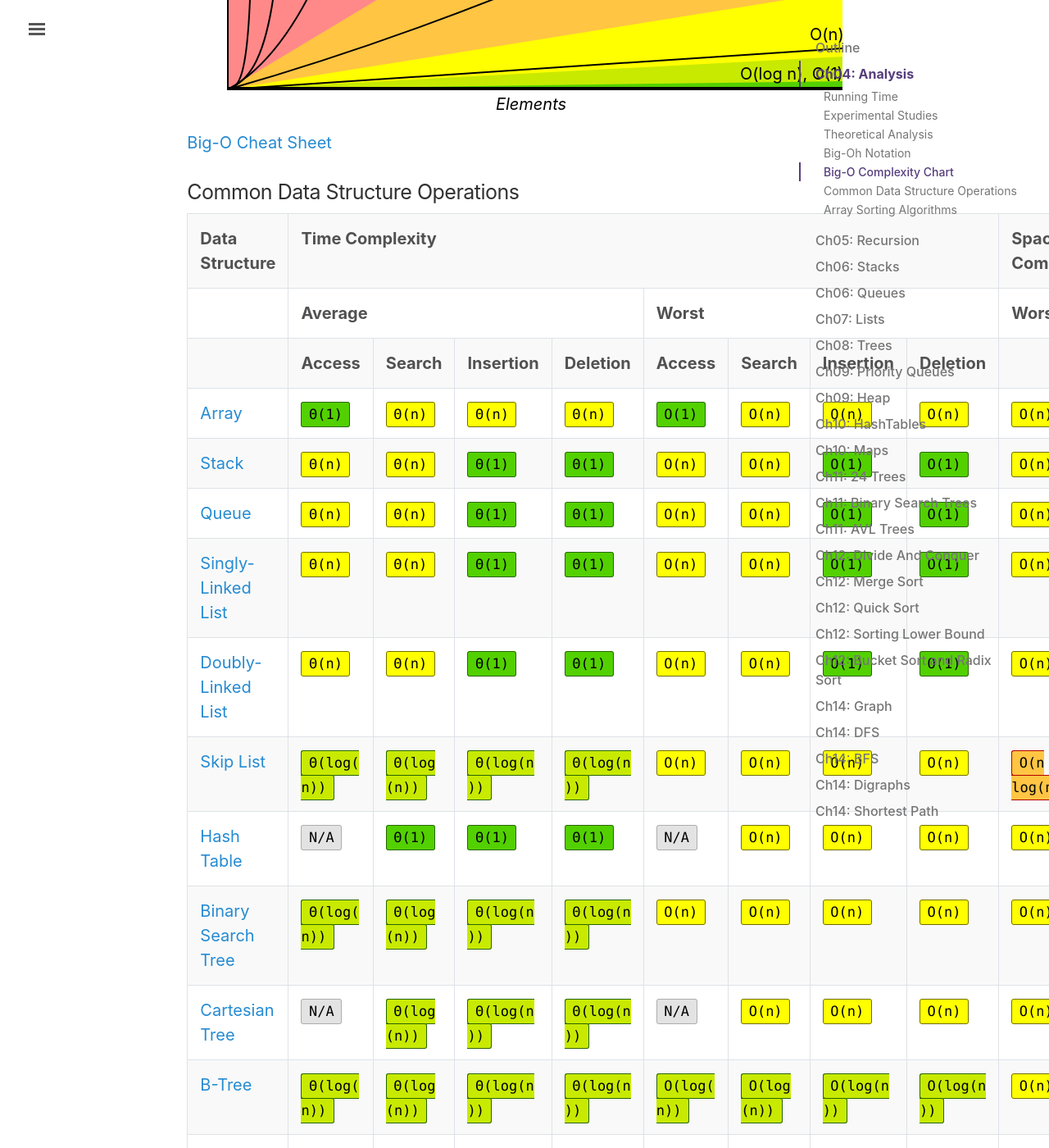
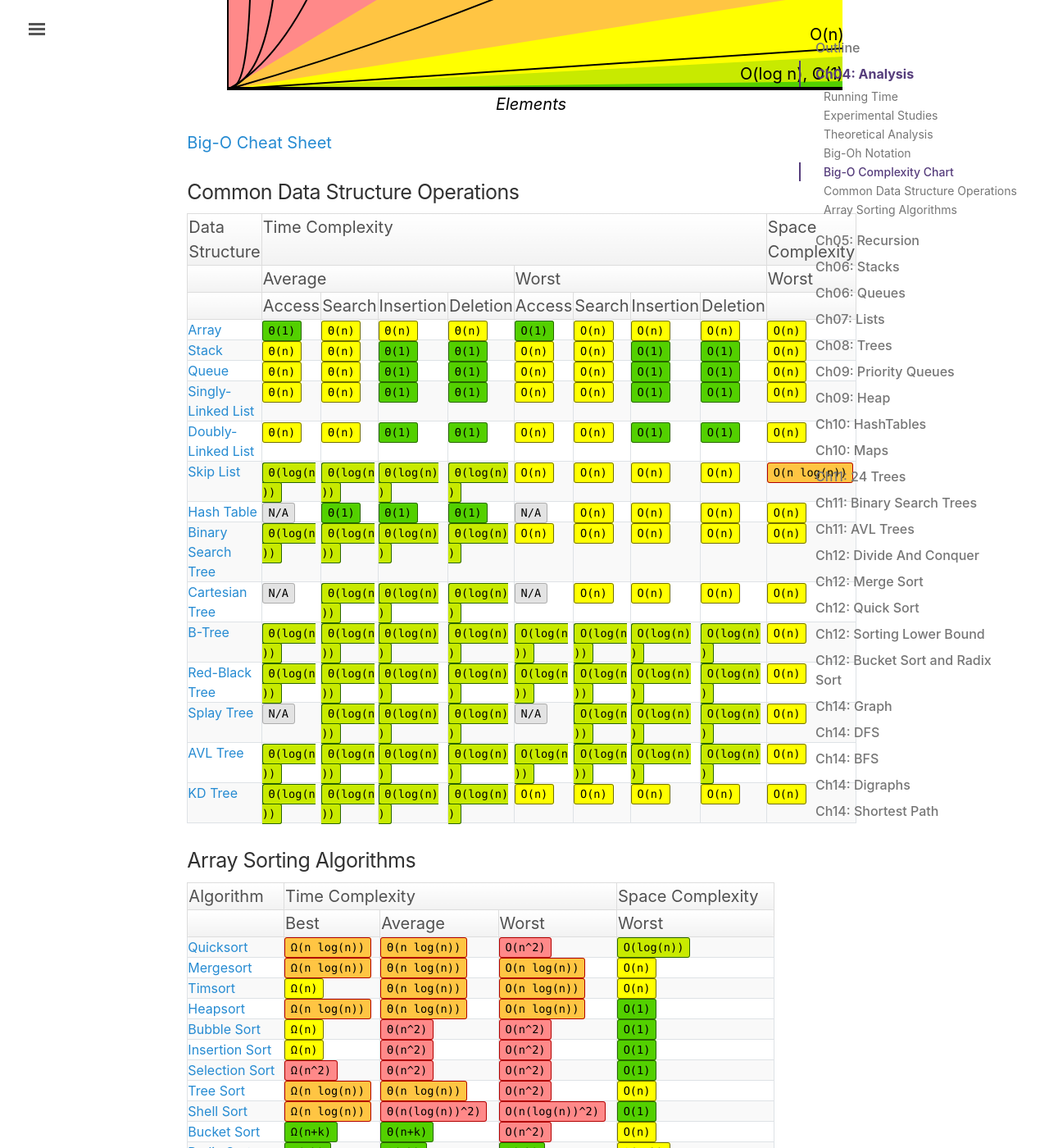
Before and after one commit to lingt-xyz/note, a Jekyll site: the page built from _posts/2017-01-01-COMP352.md, in a window 1280 px wide and 1400 px high, scrolled down 1569 px. Shown: the whole window at 82% size. Built offline with Jekyll 4.4.1, drawn with Linux system fonts in a browser that asks for light colours; comment, search, counter and statistics services are not loaded.

Commit message:
adjust talbe code format

```diff
--- a/assets/css/syntax.css
+++ b/assets/css/syntax.css
@@ -99,3 +99,24 @@
     color: black;
     background-color: #ff8989;
   }
+
+  .table-code th {
+    font-weight: bold;
+    border-radius: 2px;
+    padding: 1px;
+    border: 1px solid #ddd;
+    background-color: #fafafa;
+    background-image: -moz-linear-gradient(top,#fff,#f2f2f2);
+    background-image: -webkit-gradient(linear,0 0,0 100%,from(#fff),to(#f2f2f2));
+    background-image: -webkit-linear-gradient(top,#fff,#f2f2f2);
+    background-image: -o-linear-gradient(top,#fff,#f2f2f2);
+    background-image: linear-gradient(to bottom,#fff,#f2f2f2);
+    background-repeat: repeat-x;
+    font-weight: normal;
+    text-align: left;
+  }
+
+  .table-code tr td {
+    padding: 0;
+    font-size: 16px;
+  }
```
